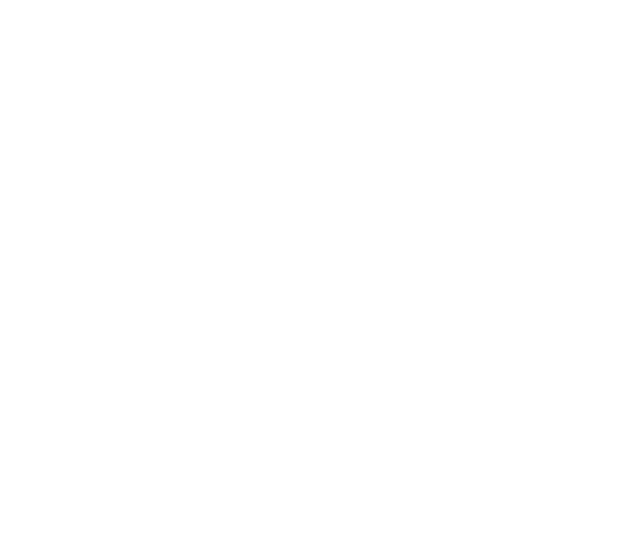
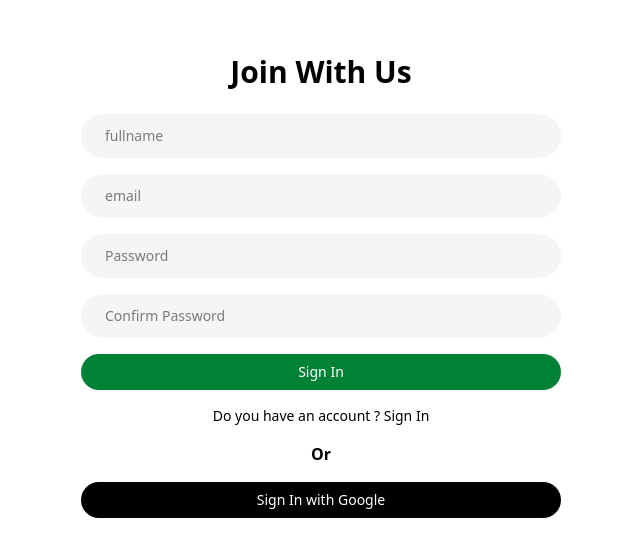
Before and after one commit to frmnxhken/medium-clone, a React (Vite) app: page /signup in a window 1280 px wide. Before the commit this address had no page. Shown: the part 114-670 px from the top of the page, without its empty margins (319-959 px from the left). Built offline with nearby package versions, Linux system fonts and the light colour scheme.

Commit message:
Create signin and signup page

```diff
--- a/src/App.jsx
+++ b/src/App.jsx
@@ -7,6 +7,8 @@
 import PostLayout from '@/components/layouts/PostLayout'
 import Search from '@/pages/Search'
 import ScrollToTop from '@/utils/ScrollToTop'
+import SignIn from './pages/auth/SignIn'
+import SignUp from './pages/auth/SignUp'
 
 const App = () => {
   return (
@@ -21,6 +23,8 @@
         <Route path='/detail' element={<PostLayout/>}>
           <Route path='/detail' element={<DetailPost/>}/>
         </Route>
+        <Route path='/signin' element={<SignIn/>}/>
+        <Route path='/signup' element={<SignUp/>}/>
       </Routes>
     </BrowserRouter>
   )
--- a/src/components/ui/Input.jsx
+++ b/src/components/ui/Input.jsx
@@ -1,8 +1,8 @@
 import React from 'react'
 
-const Input = () => {
+const Input = (props) => {
   return (
-    <input className=''/>
+    <input {...props} className='text-sm px-6 py-3 bg-stone-100 w-full rounded-full outline-0'/>
   )
 }
 
--- /dev/null
+++ b/src/pages/auth/SignIn.jsx
@@ -0,0 +1,22 @@
+import React from 'react'
+import Input from '@/components/ui/Input'
+import Button from '@/components/ui/Button'
+import { Link } from 'react-router-dom'
+
+const SignIn = () => {
+  return (
+    <div className='flex flex-col justify-center items-center min-h-screen max-w-[480px] w-full mx-auto'>
+        <form action="" method="post" className='w-full space-y-4'>
+            <h1 className='text-3xl font-semibold text-center mb-6'>Menengah</h1>
+            <Input placeholder='Enter your email'/>
+            <Input placeholder='Password' type='password'/>
+            <Button styles='w-full' variant='primary'>Sign In</Button>
+        </form>
+        <p className='text-sm mt-4'>Dont have an account ? <Link to='/signup'>Sign Up</Link></p>
+        <p className='text-md font-semibold py-4'>Or</p>
+        <Button styles='w-full' variant='dark'>Sign In with Google</Button>
+    </div>
+  )
+}
+
+export default SignIn
--- /dev/null
+++ b/src/pages/auth/SignUp.jsx
@@ -0,0 +1,24 @@
+import React from 'react'
+import Input from '@/components/ui/Input'
+import Button from '@/components/ui/Button'
+import { Link } from 'react-router-dom'
+
+const SignUp = () => {
+  return (
+    <div className='flex flex-col justify-center items-center min-h-screen max-w-[480px] w-full mx-auto'>
+        <form action="" method="post" className='w-full space-y-4'>
+            <h1 className='text-3xl font-semibold text-center mb-6'>Join With Us</h1>
+            <Input placeholder='fullname'/>
+            <Input placeholder='email'/>
+            <Input placeholder='Password' type='password'/>
+            <Input placeholder='Confirm Password' type='password'/>
+            <Button styles='w-full' variant='primary'>Sign In</Button>
+        </form>
+        <p className='text-sm mt-4'>Do you have an account ? <Link to='/signin'>Sign In</Link></p>
+        <p className='text-md font-semibold py-4'>Or</p>
+        <Button styles='w-full' variant='dark'>Sign In with Google</Button>
+    </div>
+  )
+}
+
+export default SignUp
```
